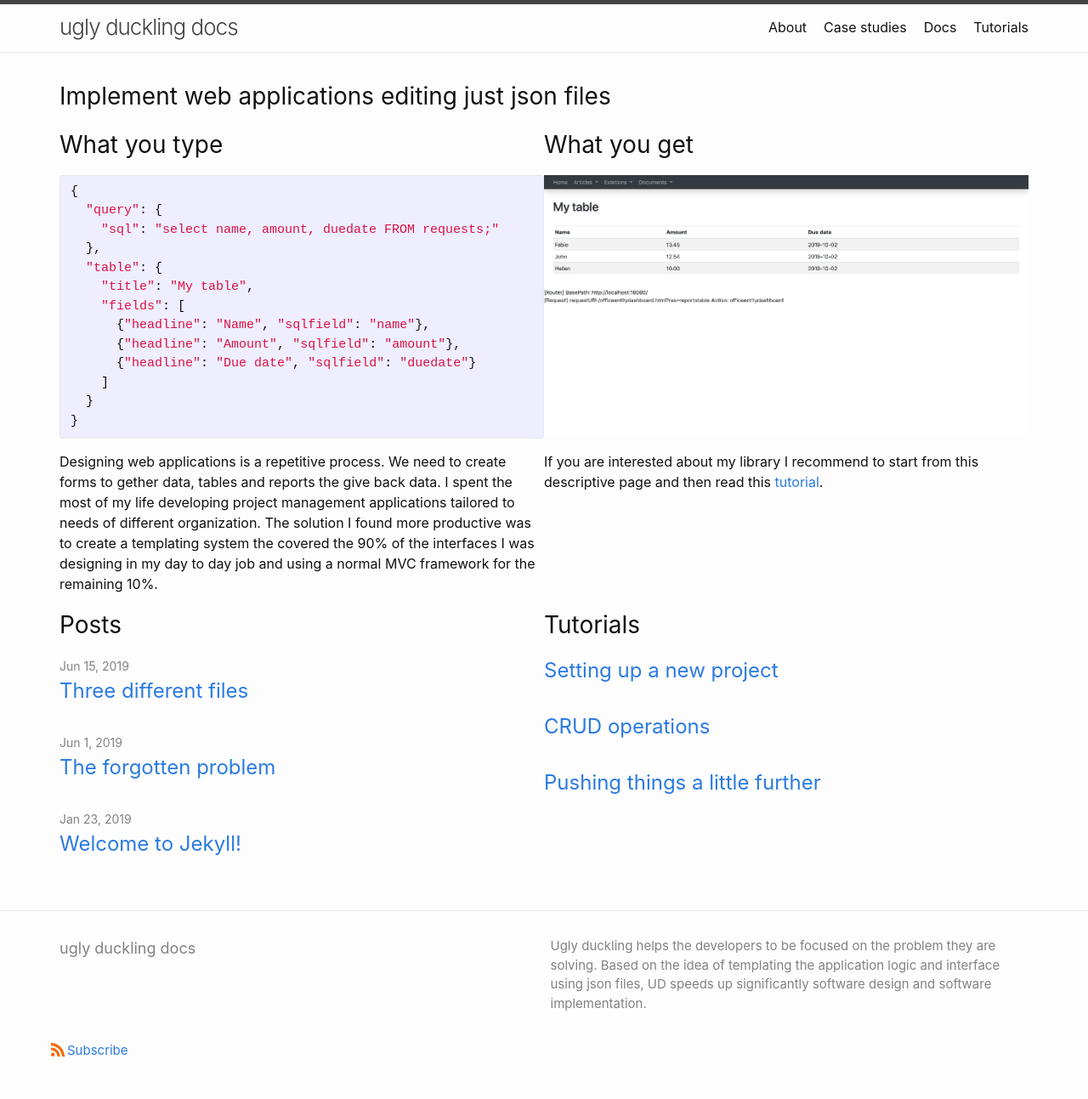
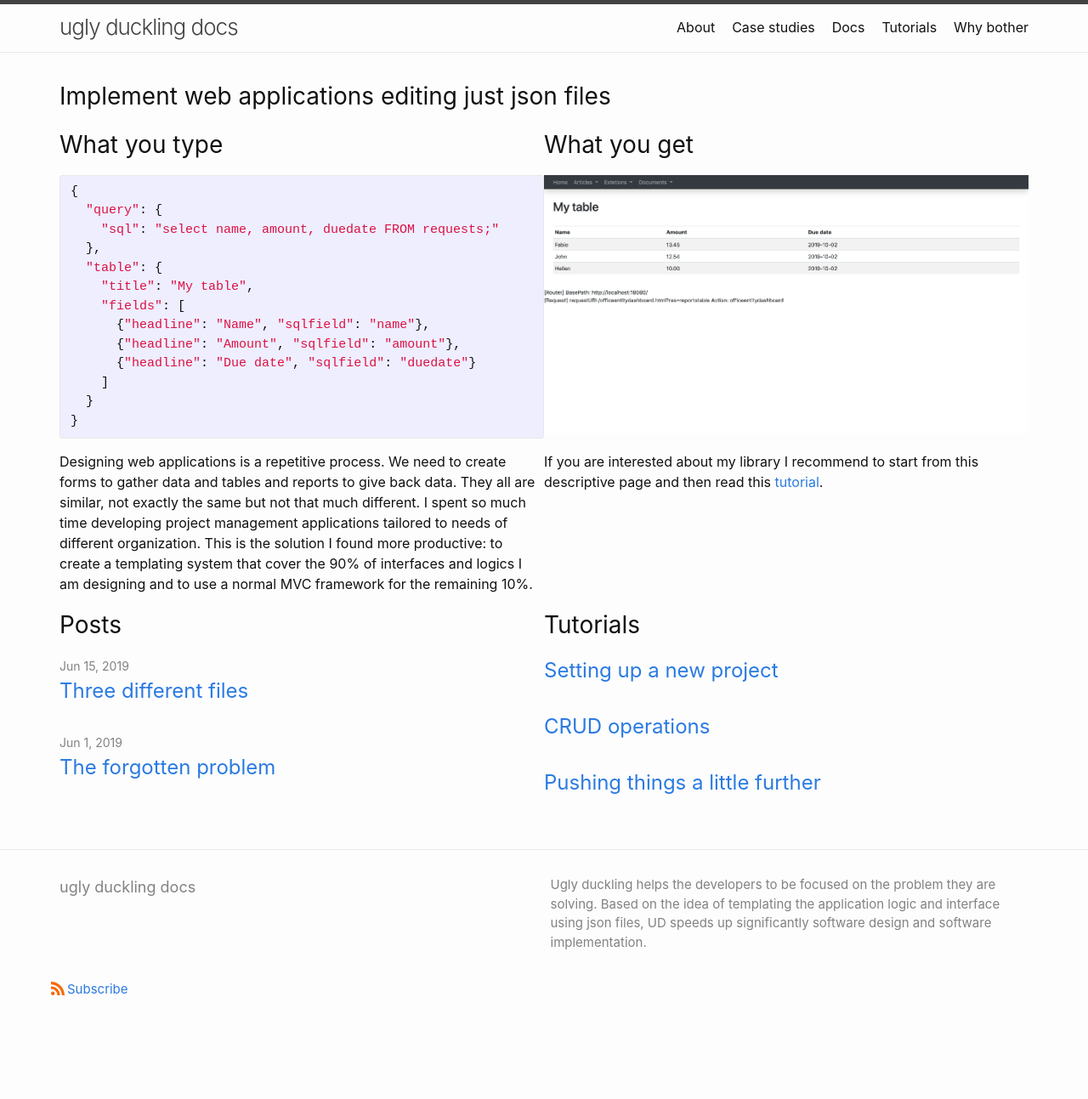
Before and after one commit to fabiomattei/uddocs, a Jekyll site: the page built from index.md, in a window 1280 px wide. Shown: the whole page at 85% size. Built offline with Jekyll 4.4.1, drawn with Linux system fonts in a browser that asks for light colours; after the commit the page ends 1221 px from its top, so only the background shows below that.

Commit message:
adding page why bother

```diff
--- a/index.md
+++ b/index.md
@@ -5,6 +5,6 @@
 layout: home
 ---
 
-Designing web applications is a repetitive process. We need to create forms to gether data, tables and reports the give back data. I spent the most of my life developing project management applications tailored to needs of different organization. The solution I found more productive was to create a templating system the covered the 90% of the interfaces I was designing in my day to day job and using a normal MVC framework for the remaining 10%.
+Designing web applications is a repetitive process. We need to create forms to gather data and tables and reports to give back data. They all are similar, not exactly the same but not that much different. I spent so much time developing project management applications tailored to needs of different organization. This is the solution I found more productive: to create a templating system that cover the 90% of interfaces and logics I am designing and to use a normal MVC framework for the remaining 10%.
 
 If you are interested about my library I recommend to start from this descriptive page and then read this <a href="{{site.baseurl}}/tutorials/crud">tutorial</a>.
```
Also changed, not shown: whybother.md (added, +12 -0 lines), _drafts/2019-01-23-welcome-to-jekyll.markdown (renamed from _posts/2019-01-23-welcome-to-jekyll.markdown).
